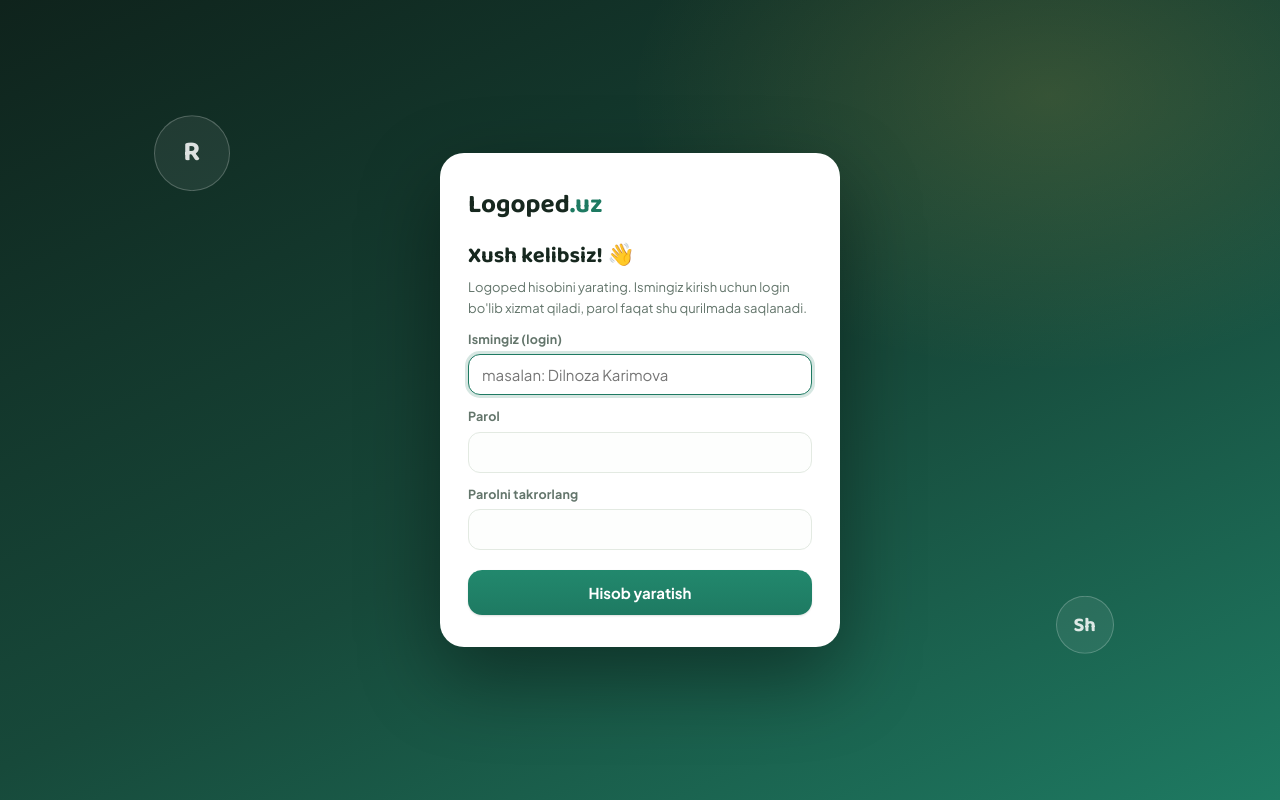
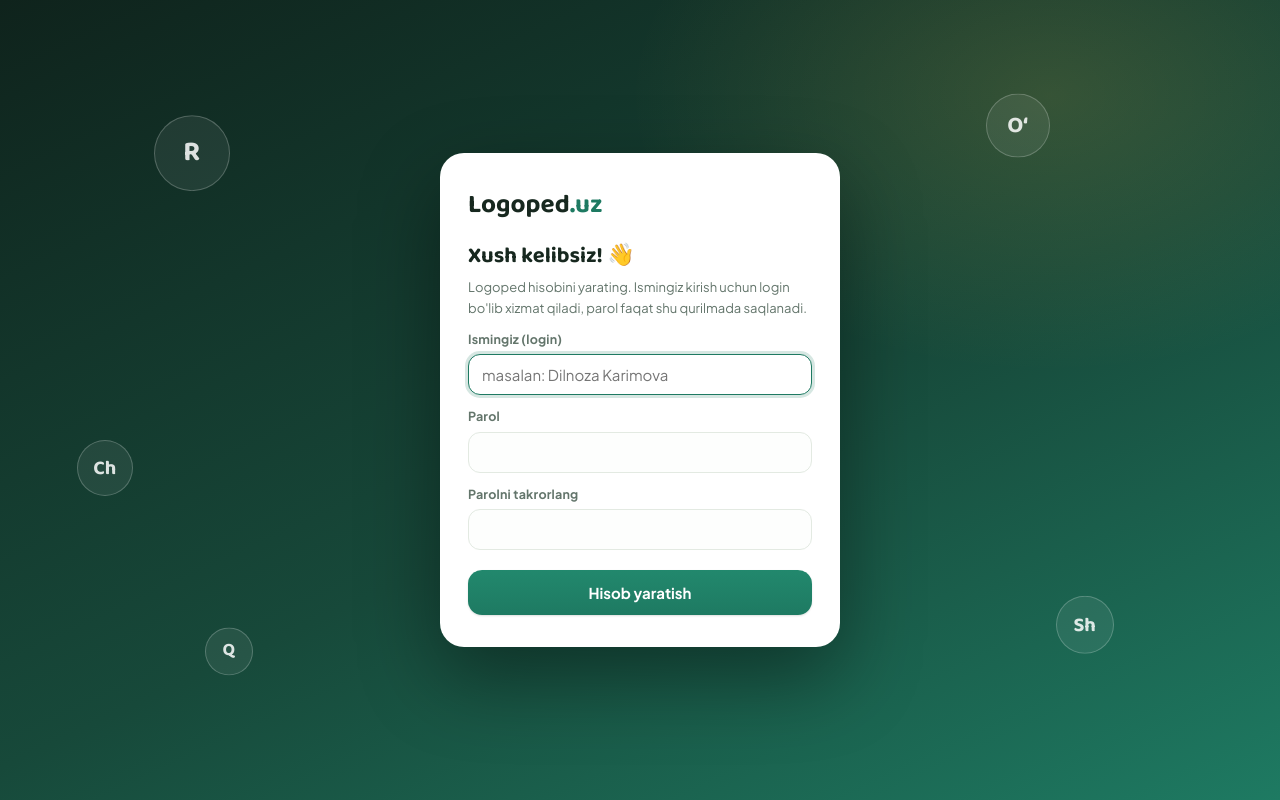
Before and after one commit to ziyoplay/logoped, a Next.js app: page / in a window 1280 px wide. Built offline with nearby package versions, Linux system fonts and the light colour scheme.

Commit message:
Login fonida 3 ta yangi suzuvchi o'zbek harfi: Oʻ, Q, Ch — barchasi har xil
Co-Authored-By: Claude Fable 5 <noreply@anthropic.com>

```diff
--- a/app/globals.css
+++ b/app/globals.css
@@ -121,6 +121,13 @@ a.btn{text-decoration:none;display:inline-block}
   animation:login-drift 8s ease-in-out infinite;pointer-events:none}
 .login-wrap::before{content:"R";width:74px;height:74px;font-size:28px;top:16%;left:12%}
 .login-wrap::after{content:"Sh";width:56px;height:56px;font-size:20px;bottom:18%;right:13%;animation-delay:-3.5s}
+.login-bubbles span{position:absolute;display:flex;align-items:center;justify-content:center;
+  border-radius:50%;font-family:var(--font-display),"Segoe UI",sans-serif;font-weight:700;color:rgba(255,255,255,.85);
+  background:rgba(255,255,255,.07);border:1.5px solid rgba(255,255,255,.22);
+  animation:login-drift 8s ease-in-out infinite;pointer-events:none}
+.login-bubbles span:nth-child(1){width:64px;height:64px;font-size:23px;top:12%;right:18%;animation-delay:-1.5s}
+.login-bubbles span:nth-child(2){width:48px;height:48px;font-size:18px;bottom:14%;left:16%;animation-delay:-5s}
+.login-bubbles span:nth-child(3){width:56px;height:56px;font-size:20px;top:55%;left:6%;animation-delay:-2.5s}
 @keyframes login-drift{0%,100%{transform:translateY(0)}50%{transform:translateY(-18px)}}
 .login-card{position:relative;z-index:1;background:#fff;border-radius:24px;padding:32px 28px;width:100%;max-width:400px;box-shadow:0 30px 80px rgba(0,0,0,.4)}
 .login-logo{font-family:var(--font-display),"Segoe UI",sans-serif;font-size:26px;font-weight:700;margin-bottom:14px}
@@ -266,7 +273,7 @@ a.btn{text-decoration:none;display:inline-block}
 @media(prefers-reduced-motion:reduce){
   .pt-sound{animation:none}
   .pt-bubble{animation:none}
-  .login-wrap::before,.login-wrap::after{animation:none}
+  .login-wrap::before,.login-wrap::after,.login-bubbles span{animation:none}
   .modal{animation:none}
   .btn:hover{transform:none}
 }
--- a/components/AuthGate.js
+++ b/components/AuthGate.js
@@ -47,6 +47,15 @@ export default function AuthGate({ children }) {
   return <AuthCtx.Provider value={{ account, session, logout }}>{children}</AuthCtx.Provider>;
 }
 
+/* suzuvchi o'zbek harflari — login fonining bezagi */
+const LoginBubbles = () => (
+  <div className="login-bubbles" aria-hidden="true">
+    <span>Oʻ</span>
+    <span>Q</span>
+    <span>Ch</span>
+  </div>
+);
+
 /* ---------- birinchi ishga tushirish: logoped hisobini yaratish ---------- */
 function Setup({ onDone }) {
   const [name, setName] = useState("");
@@ -67,6 +76,7 @@ function Setup({ onDone }) {
 
   return (
     <div className="login-wrap">
+      <LoginBubbles />
       <form className="login-card" onSubmit={submit}>
         <div className="login-logo">Logoped<span>.uz</span></div>
         <h2>Xush kelibsiz! 👋</h2>
@@ -119,6 +129,7 @@ function Login({ account, onDone }) {
 
   return (
     <div className="login-wrap">
+      <LoginBubbles />
       <form className="login-card" onSubmit={submit}>
         <div className="login-logo">Logoped<span>.uz</span></div>
         <h2>Assalomu alaykum!</h2>
```
